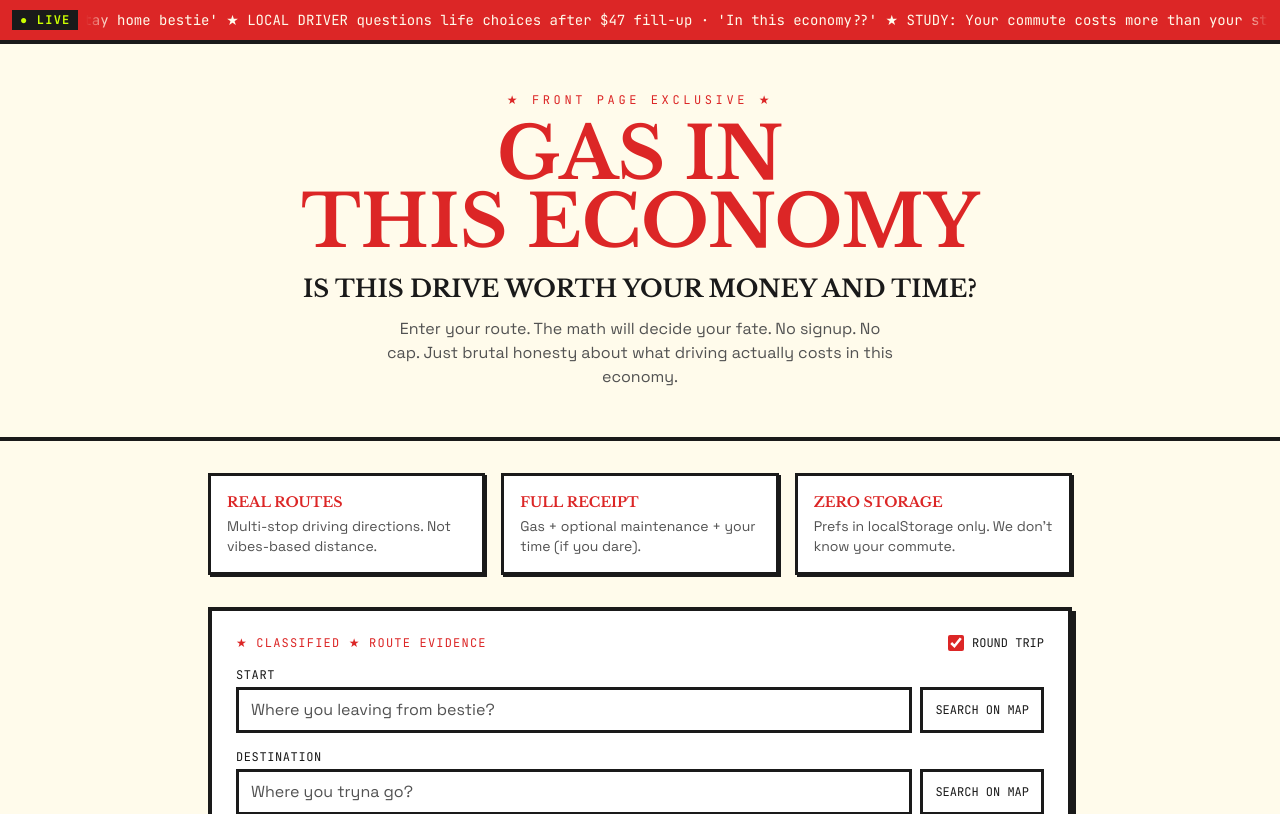
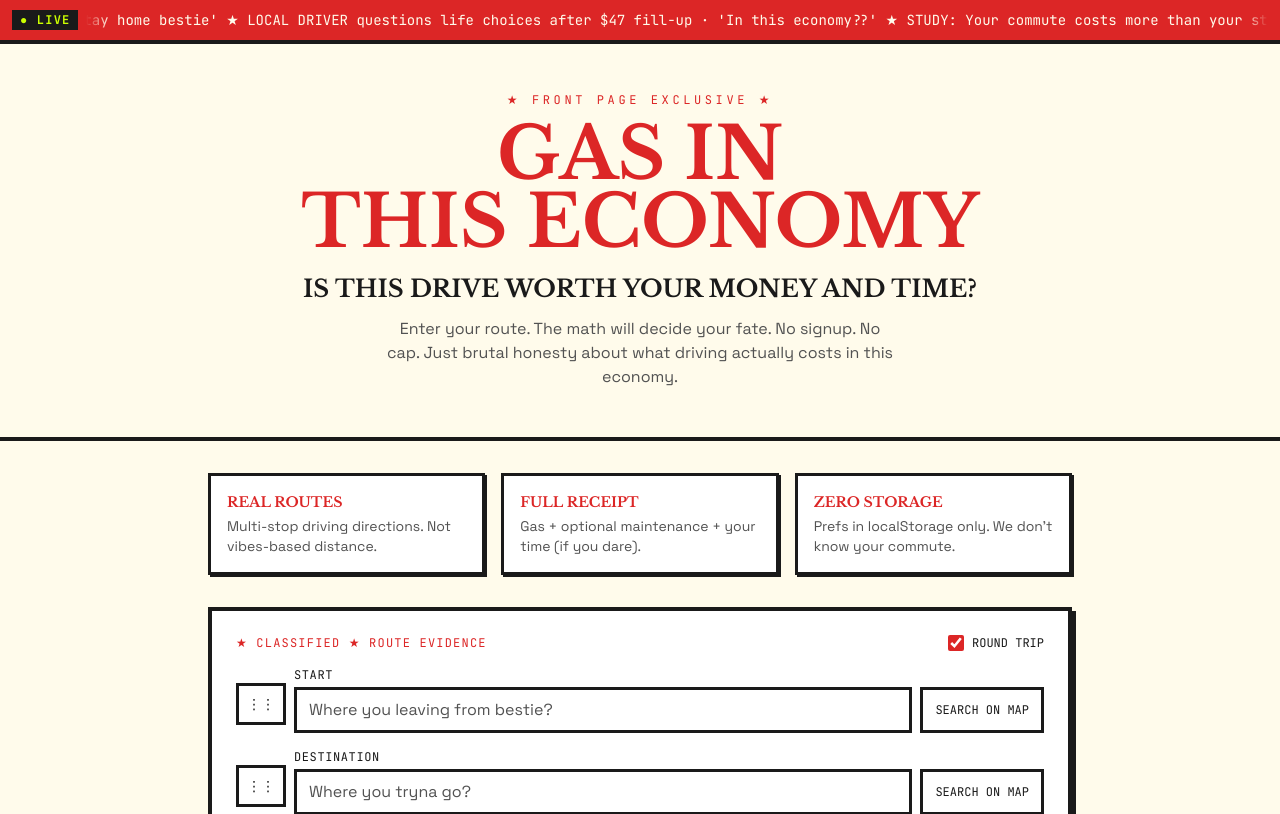
Before and after one commit to mdw223/Commute_Calculator, a Next.js app: page / in a window 1280 px wide. Shown: the top 814 px of the page. Built offline with nearby package versions, Linux system fonts and the light colour scheme.

Commit message:
reorder route

```diff
--- a/components/StopList.tsx
+++ b/components/StopList.tsx
@@ -1,9 +1,24 @@
 "use client";
 
+import {
+  closestCenter,
+  DndContext,
+  type DragEndEvent,
+  KeyboardSensor,
+  PointerSensor,
+  useSensor,
+  useSensors,
+} from "@dnd-kit/core";
+import {
+  arrayMove,
+  SortableContext,
+  sortableKeyboardCoordinates,
+  verticalListSortingStrategy,
+} from "@dnd-kit/sortable";
 import dynamic from "next/dynamic";
 import { useState } from "react";
 import type { Coordinates, Stop } from "@/types";
-import StopInput from "./StopInput";
+import StopRow from "./StopRow";
 
 const RouteMap = dynamic(() => import("./RouteMap"), { ssr: false });
 const LocationPickerModal = dynamic(() => import("./LocationPickerModal"), {
@@ -25,6 +40,13 @@ export default function StopList({
 }: StopListProps) {
   const [modalStopId, setModalStopId] = useState<string | null>(null);
   const [modalQuery, setModalQuery] = useState("");
+
+  const sensors = useSensors(
+    useSensor(PointerSensor, { activationConstraint: { distance: 8 } }),
+    useSensor(KeyboardSensor, {
+      coordinateGetter: sortableKeyboardCoordinates,
+    })
+  );
 
   function updateStop(
     id: string,
@@ -53,6 +75,17 @@ export default function StopList({
     onStopsChange(stops.filter((s) => s.id !== id));
   }
 
+  function handleDragEnd(event: DragEndEvent) {
+    const { active, over } = event;
+    if (!over || active.id === over.id) return;
+
+    const oldIndex = stops.findIndex((s) => s.id === active.id);
+    const newIndex = stops.findIndex((s) => s.id === over.id);
+    if (oldIndex === -1 || newIndex === -1) return;
+
+    onStopsChange(arrayMove(stops, oldIndex, newIndex));
+  }
+
   function openMapPicker(stopId: string, initialQuery: string) {
     setModalStopId(stopId);
     setModalQuery(initialQuery);
@@ -66,10 +99,9 @@ export default function StopList({
     setModalQuery("");
   }
 
-  const start = stops[0];
-  const end = stops[stops.length - 1];
-  const intermediates = stops.slice(1, -1);
-  const startCoordinates = start?.coordinates ?? null;
+  const startCoordinates = stops[0]?.coordinates ?? null;
+  const canReorder = stops.length >= 2;
+  const canRemove = stops.length > 2;
 
   return (
     <div className="space-y-4">
@@ -88,47 +120,34 @@ export default function StopList({
         </label>
       </div>
 
-      {start && (
-        <StopInput
-          label="Start"
-          value={start.label}
-          onChange={(label, coords) => updateStop(start.id, label, coords)}
-          onMapPickRequest={(q) => openMapPicker(start.id, q)}
-          placeholder="Where you leaving from bestie?"
-        />
-      )}
-
-      {intermediates.map((stop, i) => (
-        <div key={stop.id} className="flex gap-2 items-end">
-          <div className="flex-1">
-            <StopInput
-              label={`Stop ${i + 1}`}
-              value={stop.label}
-              onChange={(label, coords) => updateStop(stop.id, label, coords)}
-              onMapPickRequest={(q) => openMapPicker(stop.id, q)}
-              placeholder="Detour? We don't judge."
-            />
+      <DndContext
+        sensors={sensors}
+        collisionDetection={closestCenter}
+        onDragEnd={handleDragEnd}
+      >
+        <SortableContext
+          items={stops.map((s) => s.id)}
+          strategy={verticalListSortingStrategy}
+        >
+          <div className="space-y-4">
+            {stops.map((stop, index) => (
+              <StopRow
+                key={stop.id}
+                stop={stop}
+                index={index}
+                total={stops.length}
+                canReorder={canReorder}
+                canRemove={canRemove}
+                onChange={(label, coords) =>
+                  updateStop(stop.id, label, coords)
+                }
+                onMapPickRequest={(q) => openMapPicker(stop.id, q)}
+                onRemove={() => removeStop(stop.id)}
+              />
+            ))}
           </div>
-          <button
-            type="button"
-            onClick={() => removeStop(stop.id)}
-            className="shrink-0 border-3 border-ink bg-headline text-newsprint px-3 py-2 font-mono text-xs uppercase hover:bg-ink transition-colors"
-            aria-label="Remove stop"
-          >
-            ✕
-          </button>
-        </div>
-      ))}
-
-      {end && stops.length > 1 && (
-        <StopInput
-          label="Destination"
-          value={end.label}
-          onChange={(label, coords) => updateStop(end.id, label, coords)}
-          onMapPickRequest={(q) => openMapPicker(end.id, q)}
-          placeholder="Where you tryna go?"
-        />
-      )}
+        </SortableContext>
+      </DndContext>
 
       {stops.length < 10 && (
         <button
--- /dev/null
+++ b/components/StopRow.tsx
@@ -0,0 +1,86 @@
+"use client";
+
+import { useSortable } from "@dnd-kit/sortable";
+import { CSS } from "@dnd-kit/utilities";
+import { getStopLabel, getStopPlaceholder } from "@/lib/stops";
+import type { Coordinates, Stop } from "@/types";
+import StopInput from "./StopInput";
+
+interface StopRowProps {
+  stop: Stop;
+  index: number;
+  total: number;
+  canReorder: boolean;
+  canRemove: boolean;
+  onChange: (label: string, coordinates: Coordinates | null) => void;
+  onMapPickRequest: (initialQuery: string) => void;
+  onRemove: () => void;
+}
+
+export default function StopRow({
+  stop,
+  index,
+  total,
+  canReorder,
+  canRemove,
+  onChange,
+  onMapPickRequest,
+  onRemove,
+}: StopRowProps) {
+  const {
+    attributes,
+    listeners,
+    setNodeRef,
+    setActivatorNodeRef,
+    transform,
+    transition,
+    isDragging,
+  } = useSortable({ id: stop.id, disabled: !canReorder });
+
+  const style = {
+    transform: CSS.Transform.toString(transform),
+    transition,
+  };
+
+  return (
+    <div
+      ref={setNodeRef}
+      style={style}
+      className={`flex gap-2 items-end ${isDragging ? "opacity-60 z-10" : ""}`}
+    >
+      {canReorder && (
+        <button
+          type="button"
+          ref={setActivatorNodeRef}
+          className="shrink-0 border-3 border-ink bg-surface px-2 py-2 font-mono text-sm cursor-grab active:cursor-grabbing hover:bg-cta/20 transition-colors touch-none self-end mb-2"
+          aria-label="Drag to reorder"
+          {...attributes}
+          {...listeners}
+        >
+          ⋮⋮
+        </button>
+      )}
+
+      <div className="flex-1 min-w-0">
+        <StopInput
+          label={getStopLabel(index, total)}
+          value={stop.label}
+          onChange={onChange}
+          onMapPickRequest={onMapPickRequest}
+          placeholder={getStopPlaceholder(index, total)}
+        />
+      </div>
+
+      {canRemove && (
+        <button
+          type="button"
+          onClick={onRemove}
+          className="shrink-0 border-3 border-ink bg-headline text-newsprint px-3 py-2 font-mono text-xs uppercase hover:bg-ink transition-colors"
+          aria-label="Remove stop"
+        >
+          ✕
+        </button>
+      )}
+    </div>
+  );
+}
--- /dev/null
+++ b/lib/stops.ts
@@ -0,0 +1,11 @@
+export function getStopLabel(index: number, total: number): string {
+  if (index === 0) return "Start";
+  if (index === total - 1) return "Destination";
+  return `Stop ${index}`;
+}
+
+export function getStopPlaceholder(index: number, total: number): string {
+  if (index === 0) return "Where you leaving from bestie?";
+  if (index === total - 1) return "Where you tryna go?";
+  return "Detour? We don't judge.";
+}
--- a/package.json
+++ b/package.json
@@ -9,6 +9,9 @@
     "lint": "eslint"
   },
   "dependencies": {
+    "@dnd-kit/core": "^6.3.1",
+    "@dnd-kit/sortable": "^10.0.0",
+    "@dnd-kit/utilities": "^3.2.2",
     "leaflet": "^1.9.4",
     "next": "16.2.9",
     "react": "19.2.4",
```
Also changed, not shown: 1 other file (tests, documents, lock files or other folders).
